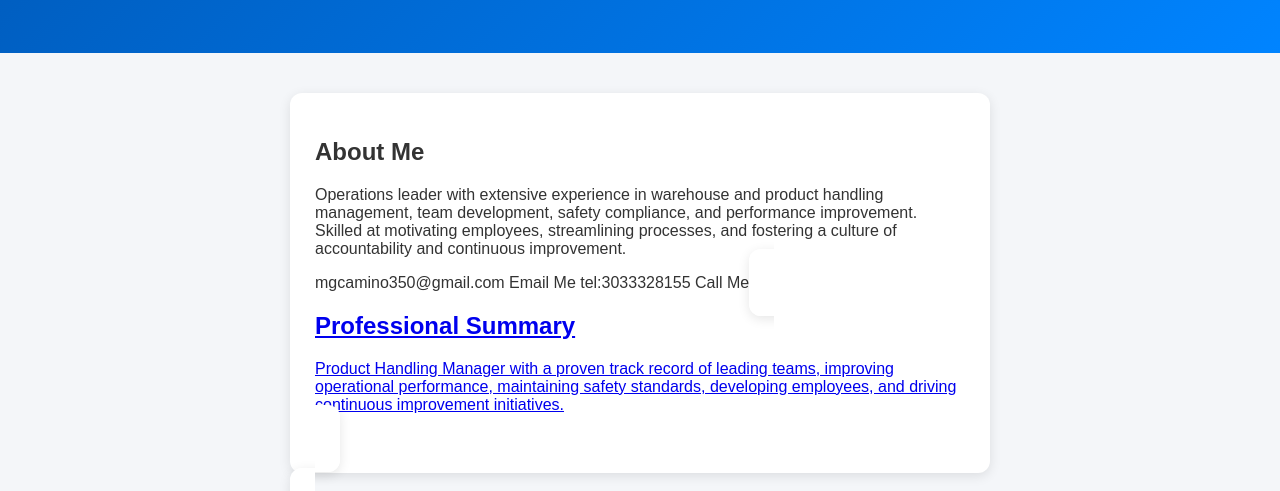
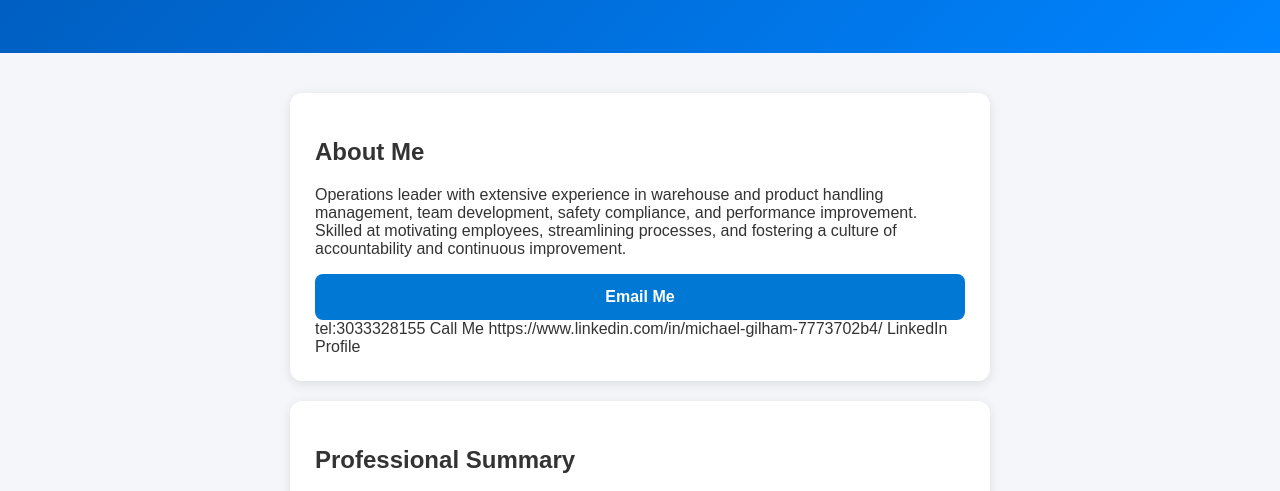
Before and after one commit to mgcamino350-ctrl/digital-buisness-card, a plain HTML site: page index.html in a window 1280 px wide. Shown: the part 303-794 px from the top of the page. Drawn offline with Linux system fonts and the light colour scheme.

Commit message:
Refactor HTML structure and improve formatting

```diff
--- a/index.html
+++ b/index.html
@@ -95,7 +95,7 @@ body {
             Operations leader with extensive experience in warehouse and product handling management, team development, safety compliance, and performance improvement. Skilled at motivating employees, streamlining processes, and fostering a culture of accountability and continuous improvement.
         </p>
 
-mgcamino350@gmail.com
+        <a href="mailto:mgcamino350@gmail.com" class="btn">
             Email Me
         </a>
 
@@ -103,21 +103,21 @@ tel:3033328155
             Call Me
         </a>
 
-<a href="https://www.linkedin.com/in/michael-gilham-7773702b4kedIn Profile
+        https://www.linkedin.com/in/michael-gilham-7773702b4/
+            LinkedIn Profile
         </a>
+    </div>
 
     <div class="card">
         <h2>Professional Summary</h2>
 
         <p>
-        Product Handling Manager with a proven track record of leading teams,
-        improving operational performance, maintaining safety standards,
-        developing employees, and driving continuous improvement initiatives.
+            Product Handling Manager with a proven track record of leading teams, improving operational performance, maintaining safety standards, developing employees, and driving continuous improvement initiatives.
         </p>
     </div>
+
+</div>
+
 <div class="footer">
     © 2026 Michael Gilham
 </div>
-
-</body>
-</html>
```
Lines whose indentation alone changed are shown as unchanged.
